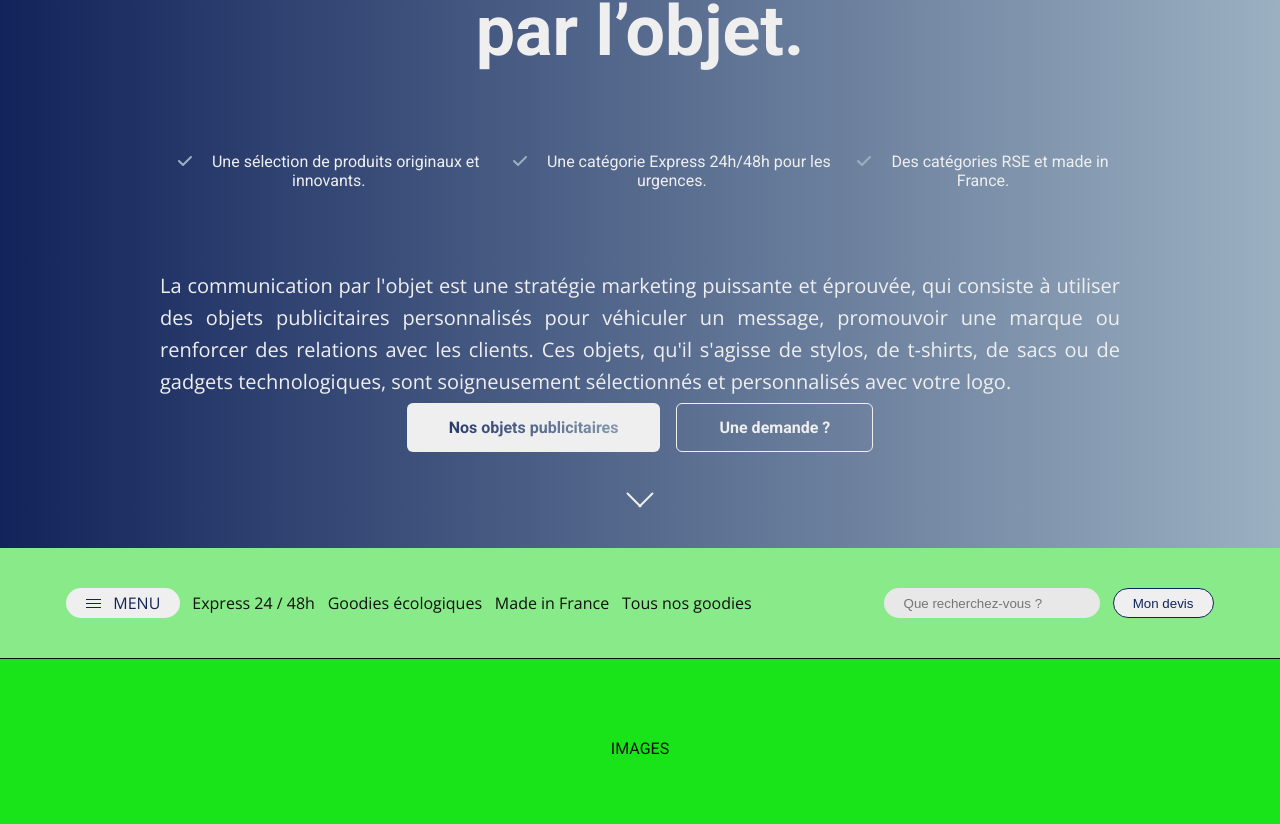
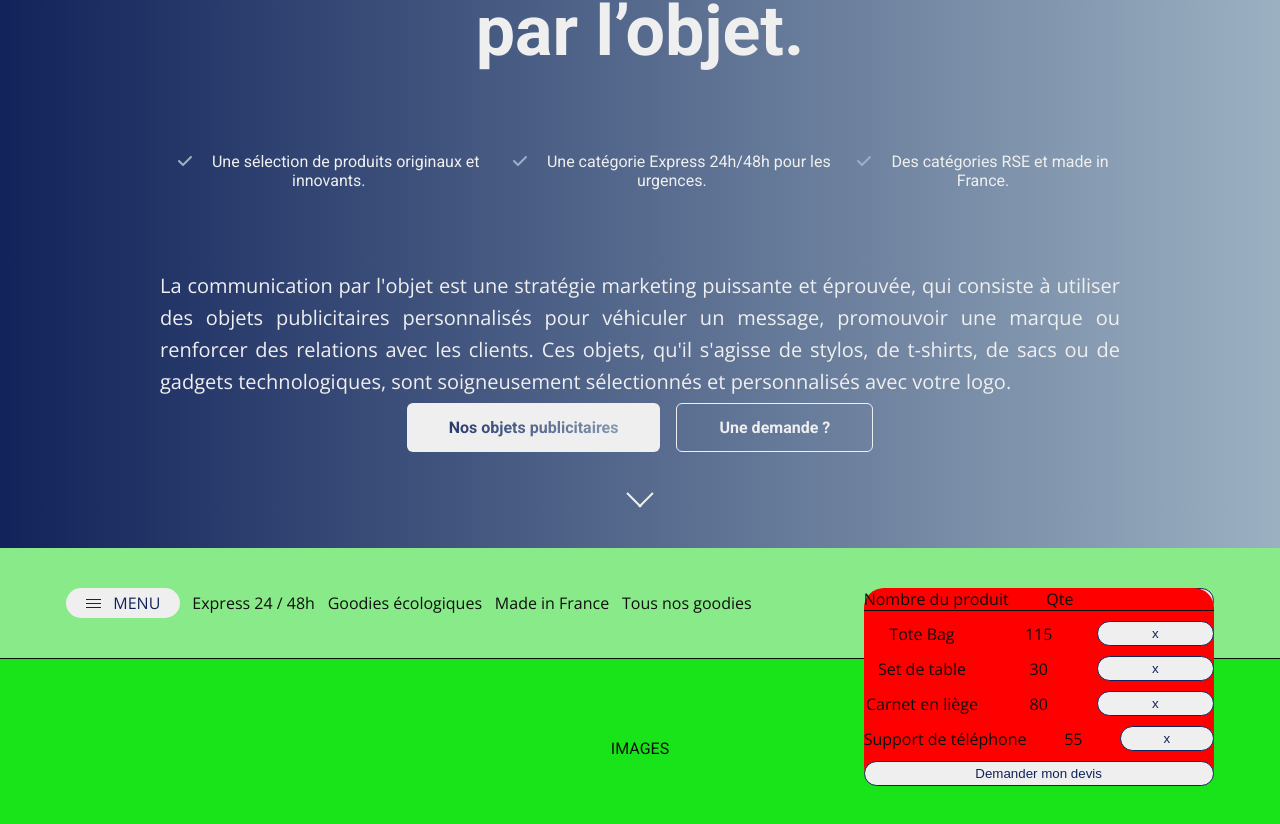
Before and after one commit to Scharlyopitz/One-comm, a React (Vite) app: page /objetsPublicitaires in a window 1280 px wide. Shown: the part 252-1076 px from the top of the page. Built offline with nearby package versions, Linux system fonts and the light colour scheme.

Commit message:
Style modal Devis

```diff
--- a/src/components/ObjetsPublicitaires/OPSection2.jsx
+++ b/src/components/ObjetsPublicitaires/OPSection2.jsx
@@ -82,10 +82,43 @@ function NavOP() {
   }
 
   function Right() {
+    const items = [
+      { name: "Tote Bag", qte: "115" },
+      { name: "Set de table", qte: "30" },
+      { name: "Carnet en liège", qte: "80" },
+      { name: "Support de téléphone", qte: "55" },
+    ];
+
+    function ModalDevis() {
+      return (
+        <div className="modalDevis">
+          <div className="header">
+            <p>Nombre du produit</p>
+            <p>Qte</p>
+          </div>
+          <div className="itemsContainer">
+            {items.map((item, i) => {
+              return (
+                <div key={i} className="item">
+                  <p>{item.name}</p>
+                  <p>{item.qte}</p>
+                  <button>x</button>
+                </div>
+              );
+            })}
+          </div>
+          <button>Demander mon devis</button>
+        </div>
+      );
+    }
+
     return (
       <div className="right">
         <input type="text" placeholder="Que recherchez-vous ?" />
-        <button>Mon devis</button>
+        <div className="devis">
+          <ModalDevis />
+          <button>Mon devis</button>
+        </div>
       </div>
     );
   }
--- a/src/sass/objetsPublicitaires/_objetsPublicitaires.scss
+++ b/src/sass/objetsPublicitaires/_objetsPublicitaires.scss
@@ -140,6 +140,48 @@
           background: $White;
           border: 1px solid $LinearDarkBlue;
         }
+
+        // DEVIS BUTTON
+        .devis {
+          position: relative;
+
+          .modalDevis {
+            display: flex;
+            flex-direction: column;
+            position: absolute;
+            top: 0;
+            right: 0;
+            gap: 10px;
+            border-radius: 20px;
+            background: red;
+            white-space: nowrap;
+            width: 350px;
+
+            .header {
+              display: grid;
+              grid-template-columns: repeat(3, 1fr);
+              text-align: center;
+              border-bottom: 1px solid $Black;
+            }
+
+            .itemsContainer {
+              display: flex;
+              flex-direction: column;
+              gap: 10px;
+
+              .item {
+                display: grid;
+                grid-template-columns: repeat(3, 1fr);
+                align-items: center;
+                text-align: center;
+              }
+            }
+          }
+
+          button {
+            padding: 0.5vh 1.5vw;
+          }
+        }
       }
     }
   }
--- a/src/style/style.css
+++ b/src/style/style.css
@@ -841,6 +841,41 @@ nav ul svg {
   background: #efefef;
   border: 1px solid #11235a;
 }
+.OPSection2 .navContainer .nav .right .devis {
+  position: relative;
+}
+.OPSection2 .navContainer .nav .right .devis .modalDevis {
+  display: flex;
+  flex-direction: column;
+  position: absolute;
+  top: 0;
+  right: 0;
+  gap: 10px;
+  border-radius: 20px;
+  background: red;
+  white-space: nowrap;
+  width: 350px;
+}
+.OPSection2 .navContainer .nav .right .devis .modalDevis .header {
+  display: grid;
+  grid-template-columns: repeat(3, 1fr);
+  text-align: center;
+  border-bottom: 1px solid #0f0f0f;
+}
+.OPSection2 .navContainer .nav .right .devis .modalDevis .itemsContainer {
+  display: flex;
+  flex-direction: column;
+  gap: 10px;
+}
+.OPSection2 .navContainer .nav .right .devis .modalDevis .itemsContainer .item {
+  display: grid;
+  grid-template-columns: repeat(3, 1fr);
+  align-items: center;
+  text-align: center;
+}
+.OPSection2 .navContainer .nav .right .devis button {
+  padding: 0.5vh 1.5vw;
+}
 .OPSection2 .img {
   background-color: rgb(25, 228, 25);
   display: flex;
```
Also changed, not shown: 1 other file (tests, documents, lock files or other folders).
